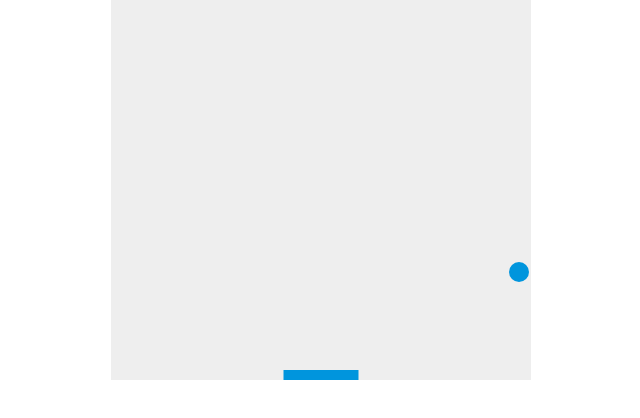
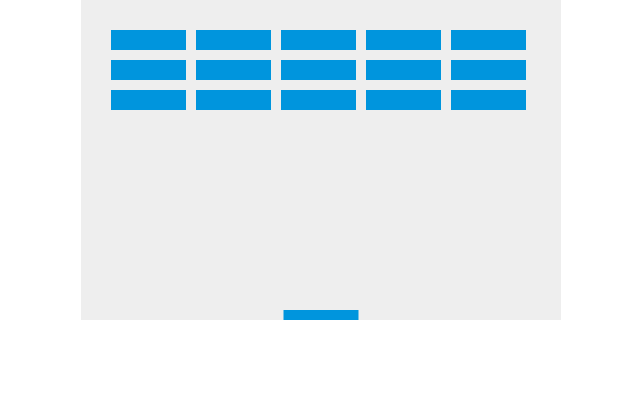
Before and after one commit to BodakJakub/JS-Game-Development, a plain HTML site: page index.html in a window 1280 px wide. Shown: the whole page, without its empty margins (319-959 px from the left). Drawn offline with Linux system fonts and the light colour scheme.

Commit message:
Added brick objects and brick draw method

```diff
--- a/assets/scripts/script.js
+++ b/assets/scripts/script.js
@@ -11,9 +11,41 @@ var paddleWidth = 75;
 var paddleX = (canvas.width - paddleWidth) / 2;
 var rightPressed = false;
 var leftPressed = false;
+var brickRowCount = 3;
+var brickColCount = 5;
+var brickWidth = 75;
+var brickHeight = 20;
+var brickPadding = 10;
+var brickOffsetTop = 30;
+var brickOffsetLeft = 30;
+
+var bricks = [];
+for (c = 0; c<brickColCount; c++){
+	bricks[c] = [];
+	for (r = 0; r < brickRowCount; r++){
+		bricks[c][r] = {x: 0, y: 0};
+	}
+}
 
 document.addEventListener("keydown", keyDownHandler);
 document.addEventListener("keyup", keyUpHandler);
+
+function drawBricks(){
+	for(c = 0; c < brickColCount; c++){
+		for(r = 0; r < brickRowCount; r++){
+			var brickX = (c*(brickWidth + brickPadding)) + brickOffsetLeft;
+			var brickY = (r*(brickHeight + brickPadding)) + brickOffsetTop;
+			bricks[c][r].x = brickX;
+			bricks[c][r].y = brickY;
+			ctx.beginPath();
+			ctx.rect(brickX, brickY, brickWidth, brickHeight);
+			ctx.fillStyle = "#0095DD";
+			ctx.fill();
+			ctx.closePath();
+		}
+	}
+}
+
 
 function keyDownHandler(e){
 	if(e.keyCode == 39){
@@ -51,6 +83,7 @@ function drawPaddle(){
 function draw() {
 	ctx.clearRect(0, 0, canvas.width, canvas.height);
 	drawBall();
+	drawBricks();
 	drawPaddle();
 
 	if(y + dy < 0+ballRadius){
--- a/index.html
+++ b/index.html
@@ -7,7 +7,7 @@
 </head>
 <body>
 
-	<canvas id="myCanvas" width="420" height="380"></canvas>
+	<canvas id="myCanvas" width="480" height="320"></canvas>
 
 
 <script type="text/javascript" src="assets/scripts/script.js"></script>
```
